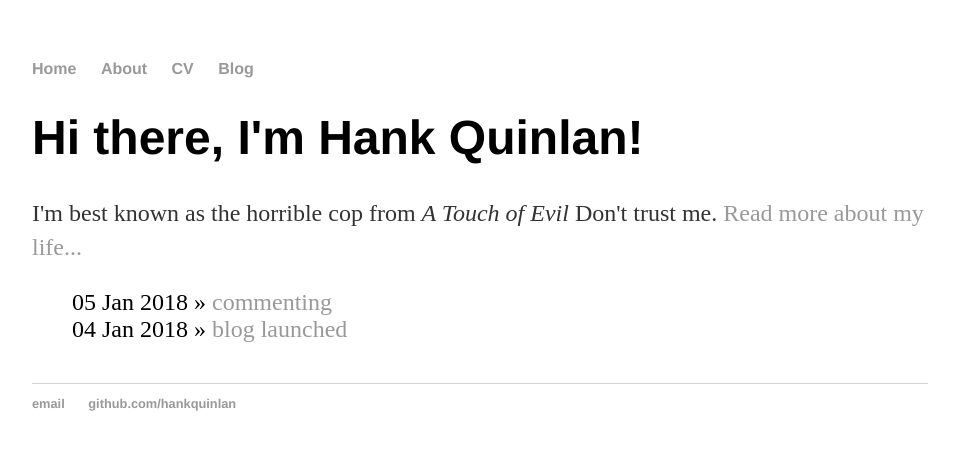
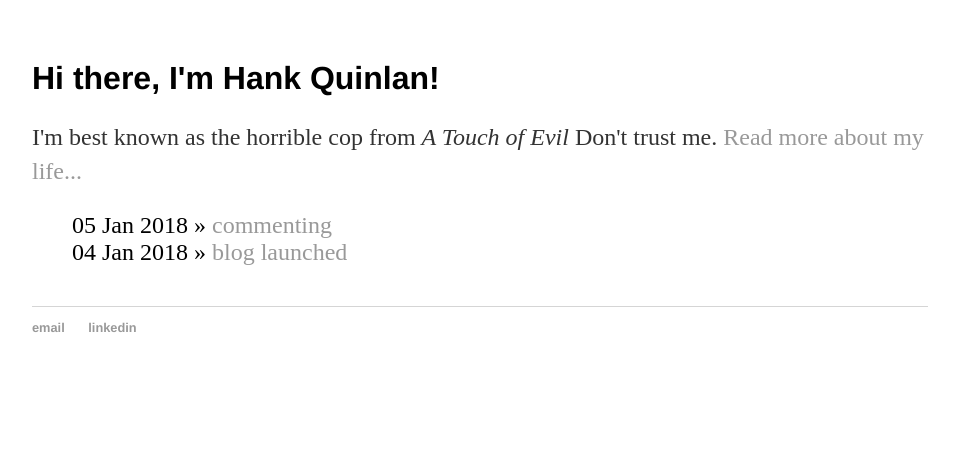
Before and after one commit to bennytjia/bennytjia.github.io, a Jekyll site: the page built from index.html, in a window 1280 px wide. Shown: the top 450 px of the page, without its empty margins (160-1119 px from the left). Built offline with Jekyll 4.4.1, drawn with Linux system fonts in a browser that asks for light colours.

Commit message:
changed layouts

```diff
--- a/_layouts/default.html
+++ b/_layouts/default.html
@@ -6,14 +6,7 @@
 			<link rel="stylesheet" type="text/css" href="/css/main.css">
 		</head>
 		<body>
-			<nav>
-	    		<ul>
-	        		<li><a href="/">Home</a></li>
-		        	<li><a href="/about">About</a></li>
-	        		<li><a href="/cv">CV</a></li>
-	        		<li><a href="/blog">Blog</a></li>
-	    		</ul>
-			</nav>
+
 			<div class="container">
 
 			{{ content }}
@@ -21,8 +14,8 @@
 			</div><!-- /.container -->
 			<footer>
 	    		<ul>
-	        		<li><a href="mailto:hankquinlanhub@gmail.com">email</a></li>
-	        		<li><a href="https://github.com/hankquinlan">github.com/hankquinlan</a></li>
+	        		<li><a href="mailto:bchrisna.tjia@gmail.com">email</a></li>
+	        		<li><a href="https://www.linkedin.com/in/tjhgie/">linkedin</a></li>
 				</ul>
 			</footer>
 		</body>
--- a/css/main.css
+++ b/css/main.css
@@ -20,7 +20,7 @@ a:hover {
     text-decoration: underline;
 }
 h1 {
-    font-size: 3em;
+
     font-family:'Helvetica', 'Arial', 'Sans-Serif';
 }
 p {
```
Also changed, not shown: 1 other file.
